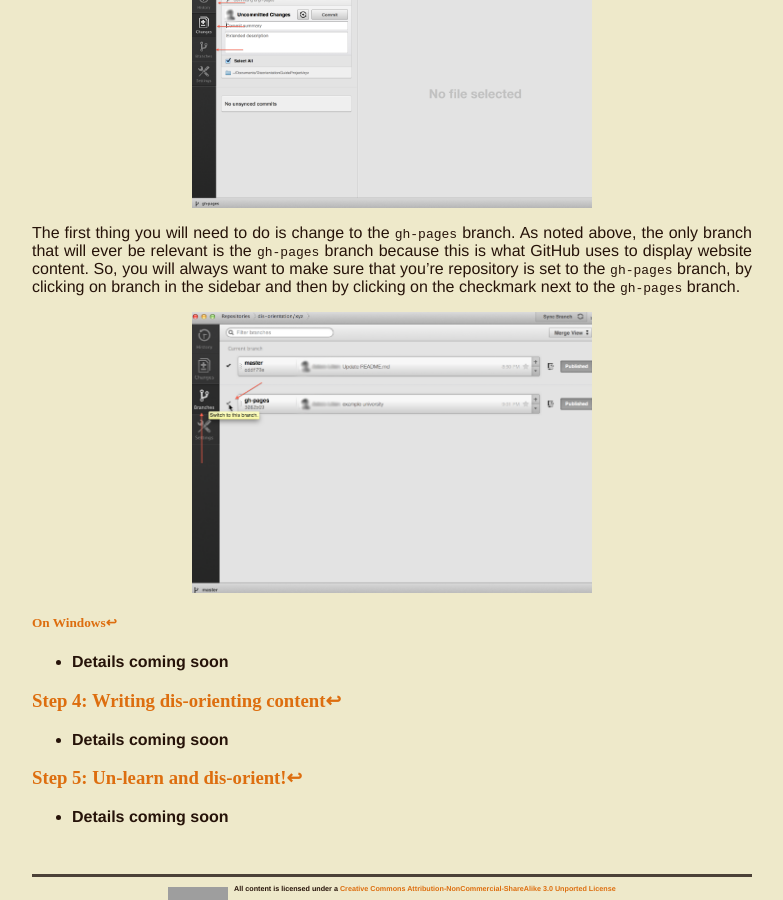
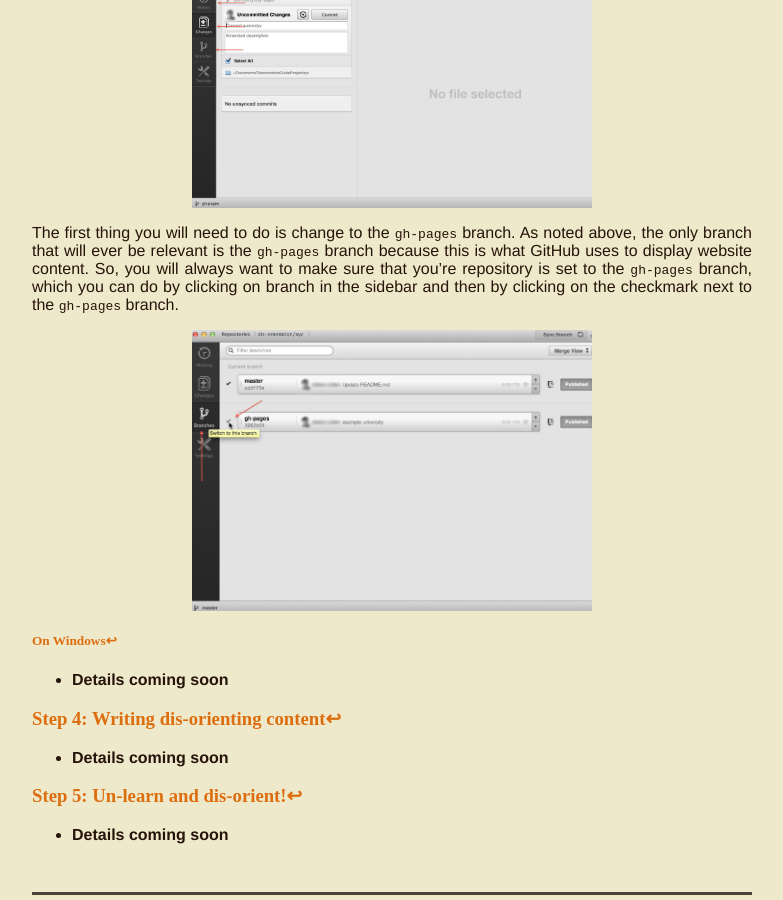
Before and after one commit to dis-orientation/dis-orientation.github.io, a Jekyll site: the page built from involved.md, in a window 1280 px wide and 900 px high, scrolled down 5382 px. Shown: the whole window, without its empty margins (248-1031 px from the left). Built offline with Jekyll 4.4.1, drawn with Linux system fonts in a browser that asks for light colours; Markdown is read by kramdown in place of the engine named in the settings; grey boxes are pictures that could not be loaded.

Commit message:
fixed grammar

```diff
--- a/involved.md
+++ b/involved.md
@@ -123,7 +123,7 @@ After clicking on your repo for your university, you will see a screen where you
 
 <img alt="git-mac-repo" width="400" src="/images/git-mac-repo.png" style="display:block; margin:0 auto;" />
 
-The first thing you will need to do is change to the `gh-pages` branch. As noted above, the only branch that will ever be relevant is the `gh-pages` branch because this is what GitHub uses to display website content. So, you will always want to make sure that you're repository is set to the `gh-pages` branch, by clicking on branch in the sidebar and then by clicking on the checkmark next to the `gh-pages` branch.
+The first thing you will need to do is change to the `gh-pages` branch. As noted above, the only branch that will ever be relevant is the `gh-pages` branch because this is what GitHub uses to display website content. So, you will always want to make sure that you're repository is set to the `gh-pages` branch, which you can do by clicking on branch in the sidebar and then by clicking on the checkmark next to the `gh-pages` branch.
 
 <img alt="git-mac-branch" width="400" src="/images/git-mac-branch.png" style="display:block; margin:0 auto;" />
 
```
